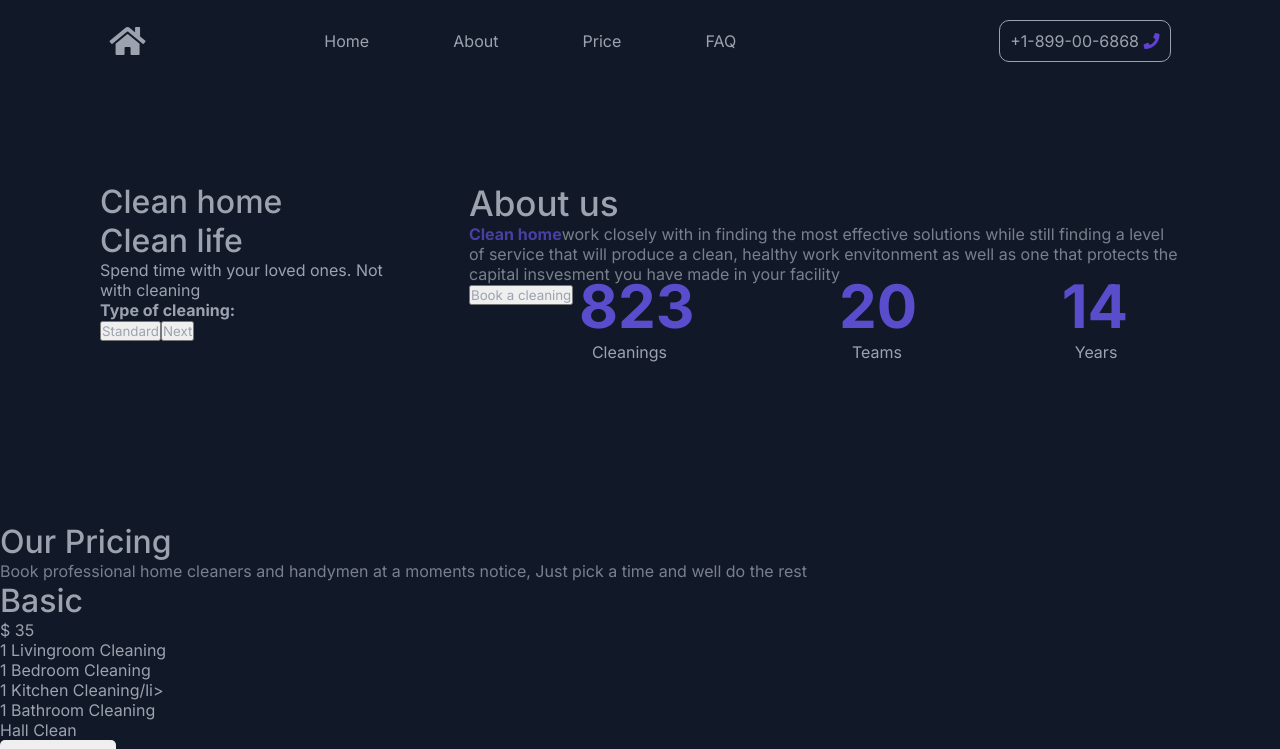
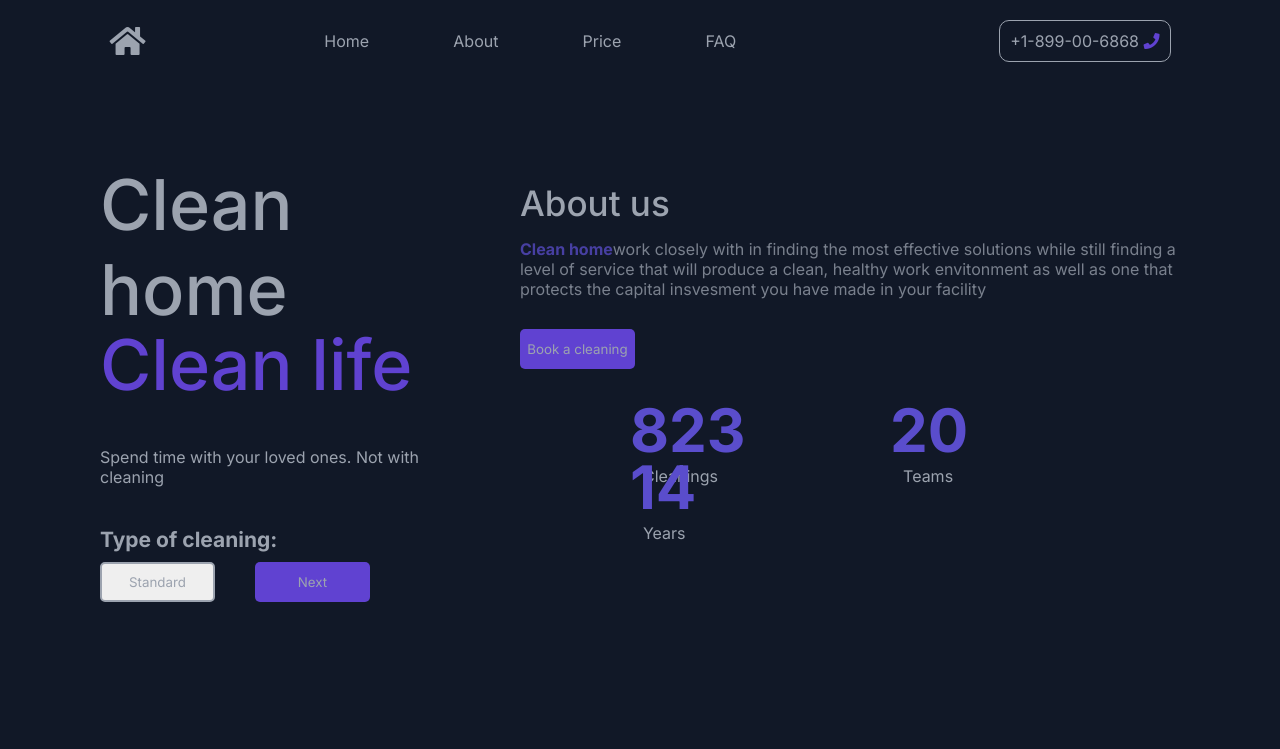
Before and after one commit to syafiqfadillah/vineyardClean, a website built with Vite: page index.html in a window 1280 px wide. Shown: the top 749 px of the page. Built offline with nearby package versions, Linux system fonts and the light colour scheme.

Commit message:
add style to hero

```diff
--- a/src/sass/components/_hero.sass
+++ b/src/sass/components/_hero.sass
@@ -1,30 +1,67 @@
 #jumbotron
 	display: flex
 	.hero
-		width: 800px
+		width: 1000px
 		margin: 40px
+		margin-top: 10px
 		margin-left: 100px
 		margin-right: 10px
+		h1
+			font-size: 70px
+			margin-top: 10px
+			margin-bottom: 20px
+		h2
+			font-size: 70px
+			margin-top: -30px
+			margin-bottom: 40px
+			color: color("primary")
+		h4
+			font-size: 21px
+			margin-top: 40px
+			margin-bottom: 10px
+		.primary
+			width: 115px
+			height: 40px
+			border: 0px
+			border-radius: 5px
+			margin-right: 40px
+			background-color: color("primary")
+		.outline
+			width: 115px
+			height: 40px
+			border: 2px
+			border-style: solid
+			border-radius: 5px
+			margin-right: 40px
+
 	.about
 		margin: 40px
 		margin-right: 100px
 		.about-heading
 			font-size: 35px
+			margin-bottom: 15px
 		.about-paragraph
+			margin-bottom: 30px
 			.about-primary
 				color: #5a4dcc
 				font-weight: bold
+		.primary
+			width: 115px
+			height: 40px
+			border: 0px
+			border-radius: 5px
+			margin-right: 40px
+			margin-bottom: 60px
+			background-color: color("primary")
 		.about-detail
 			li
 				display: inline-block
 				margin-top: -35px
 				margin-left: 110px
 				margin-right: 30px
-
 				h4
 					color: #5a4dcc
 					font-size: 60px
 					margin-bottom: 0px
-
 				span
 					margin-left: 13px
```
